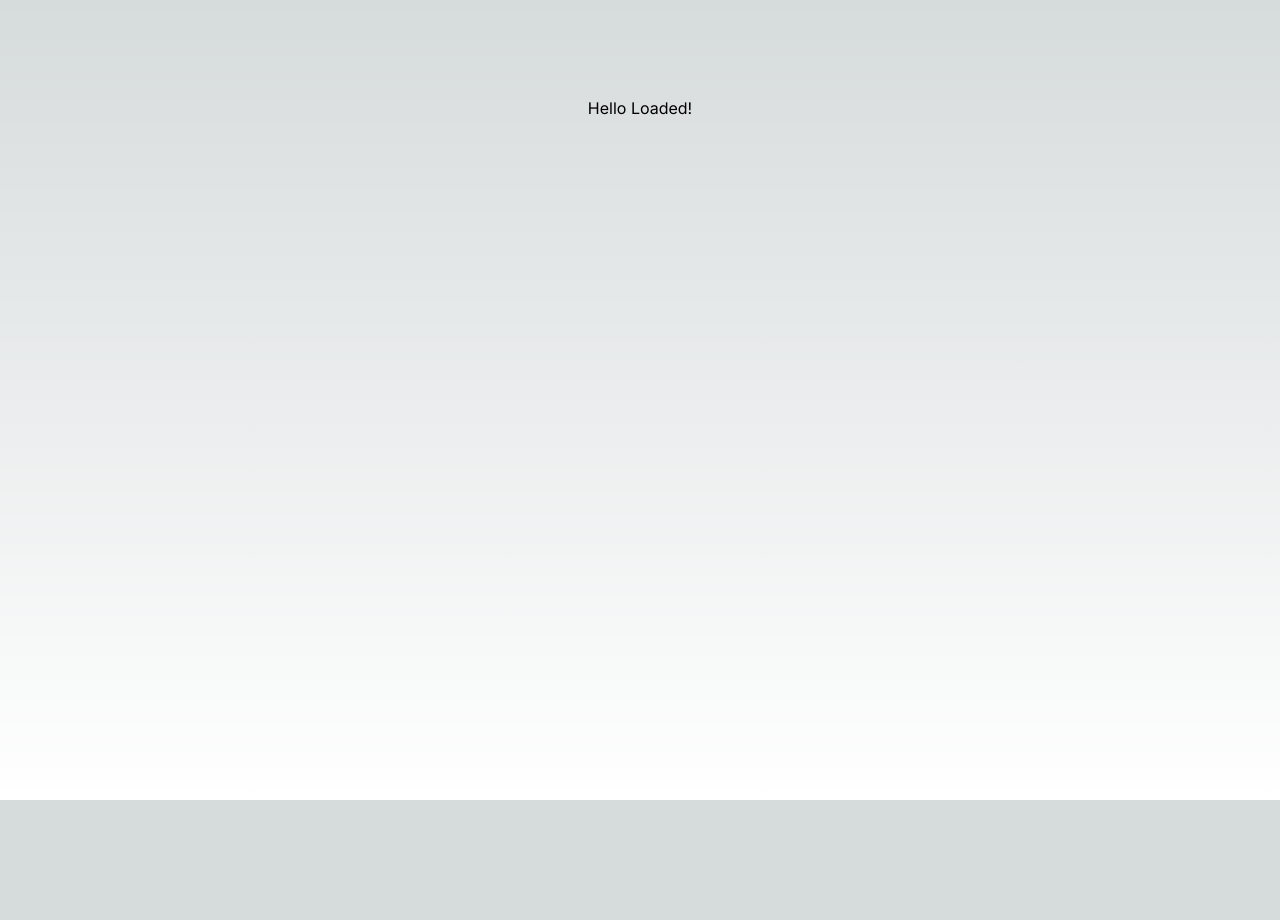
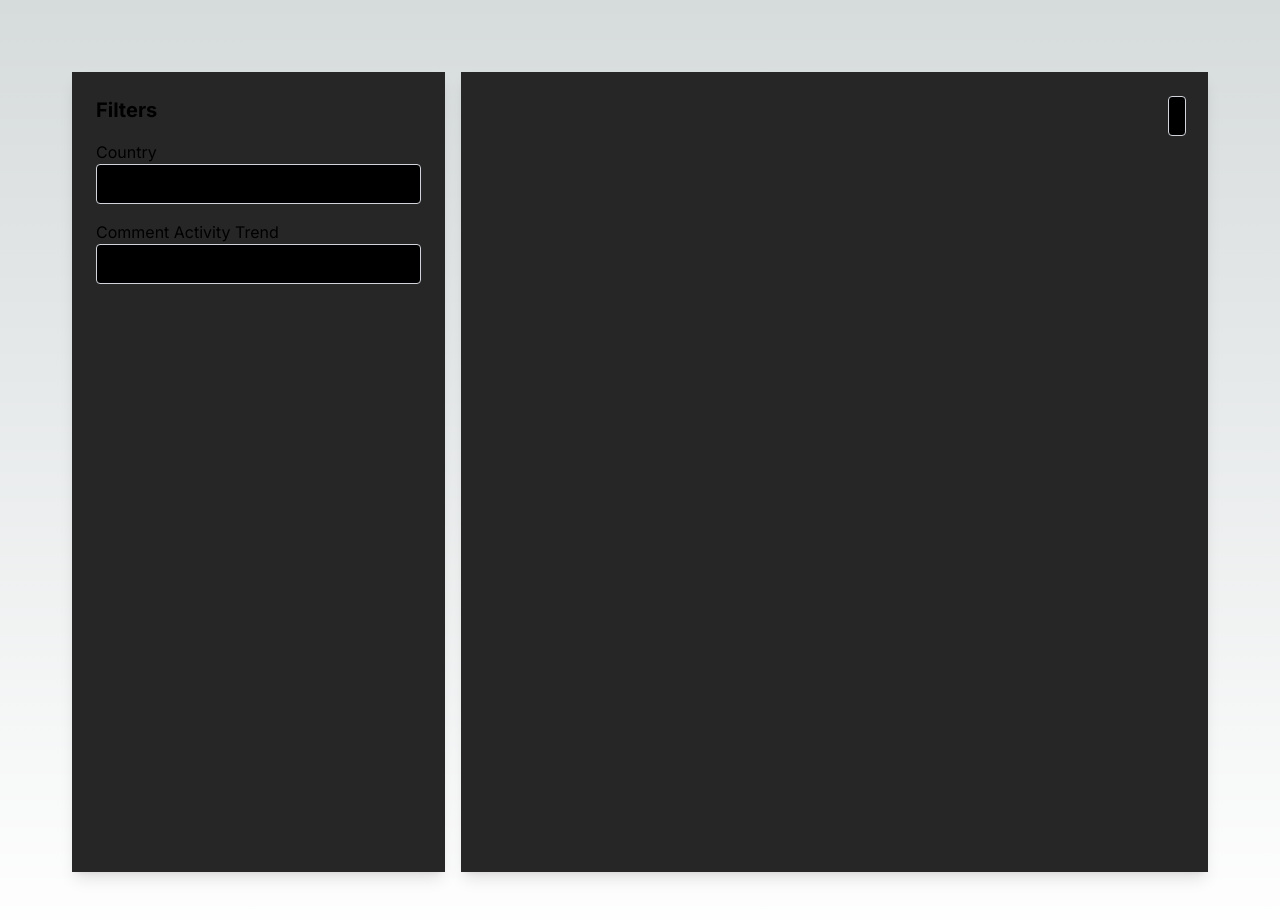
Before and after one commit to yli-yanchen/technical-challenge-full-stack, a Next.js app: page / in a window 1280 px wide. Shown: the top 920 px of the page. Before the commit the page ends 800 px from the top, so only its background shows below. Built offline with nearby package versions, Linux system fonts and the light colour scheme.

Commit message:
created left section in frontend

```diff
--- a/app/globals.css
+++ b/app/globals.css
@@ -18,6 +18,7 @@
 
 body {
   color: rgb(var(--foreground-rgb));
+  overflow: hidden;
   background: linear-gradient(
       to bottom,
       transparent,
--- a/app/layout.tsx
+++ b/app/layout.tsx
@@ -1,12 +1,12 @@
-import type { Metadata } from "next";
-import { Inter } from "next/font/google";
-import "./globals.css";
+import type { Metadata } from 'next';
+import { Inter } from 'next/font/google';
+import './globals.css';
 
-const inter = Inter({ subsets: ["latin"] });
+const inter = Inter({ subsets: ['latin'] });
 
 export const metadata: Metadata = {
-  title: "Create Next App",
-  description: "Generated by create next app",
+  title: 'Table Dashboard',
+  description: 'Get sorted',
 };
 
 export default function RootLayout({
@@ -15,7 +15,7 @@ export default function RootLayout({
   children: React.ReactNode;
 }>) {
   return (
-    <html lang="en">
+    <html lang='en'>
       <body className={inter.className}>{children}</body>
     </html>
   );
--- a/app/page.tsx
+++ b/app/page.tsx
@@ -2,8 +2,36 @@ import Image from 'next/image';
 
 export default function Home() {
   return (
-    <main className='flex min-h-screen flex-col items-center justify-between p-24'>
-      <h1>Hello Loaded!</h1>
+    <main className='flex min-h-screen flex-row justify-start m-8 p-8'>
+      <section className='min-h-screen w-1/3 m-2 p-2 justify-start shadow-lg bg-neutral-800'>
+        <h1 className='text-xl font-bold m-4'>Filters</h1>
+        <div className='m-4'>
+          <h2 className='mt-4'>Country</h2>
+          <select className='block w-full p-2 border bg-black border-gray-300 rounded mb-4'>
+            <option value=''></option>
+            <option value='usa'>United States of America</option>
+            <option value='mexico'>Mexico</option>
+            <option value='canada'>Canada</option>
+          </select>
+          <h2 className='mt-4'>Comment Activity Trend</h2>
+          <select className='block w-full p-2 border bg-black border-gray-300 rounded mb-4'>
+            <option value=''></option>
+            <option value='higher'>Higher</option>
+            <option value='lower'>Lower</option>
+            <option value='neutral'>Neutral</option>
+          </select>
+        </div>
+      </section>
+
+      <section className='min-h-screen flex w-2/3 m-2 p-2 justify-end shadow-lg bg-neutral-800'>
+        <div className='w-4 m-4'>
+          <select className='block w-full p-2 border bg-black border-gray-300 rounded mb-4'>
+            <option value='sortby'>Sort By</option>
+            <option value='member'>Member Since</option>
+            <option value='activity'>Comment Activity</option>
+          </select>
+        </div>
+      </section>
     </main>
   );
 }
```
Also changed, not shown: app/components/Table.tsx (added).
